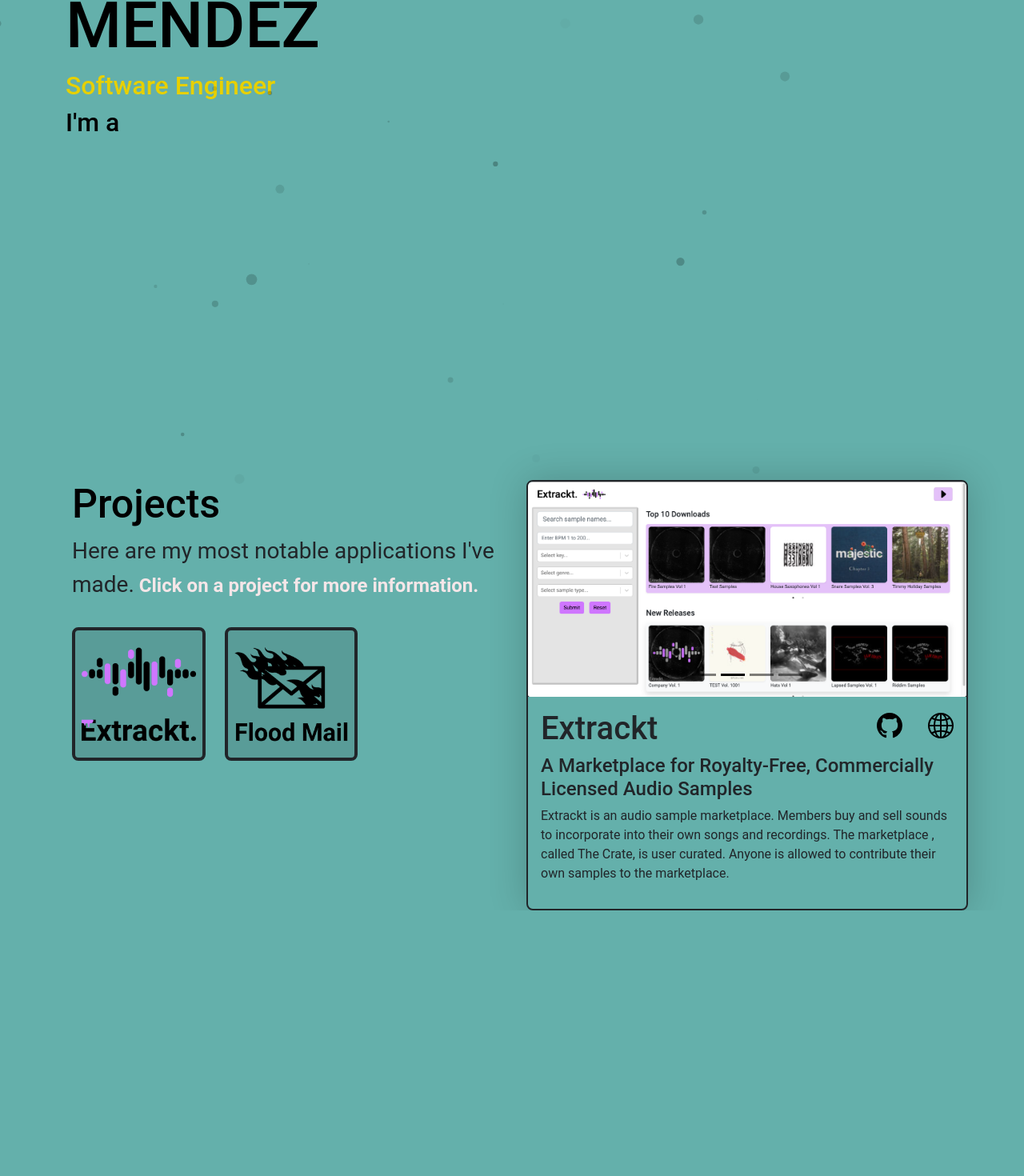
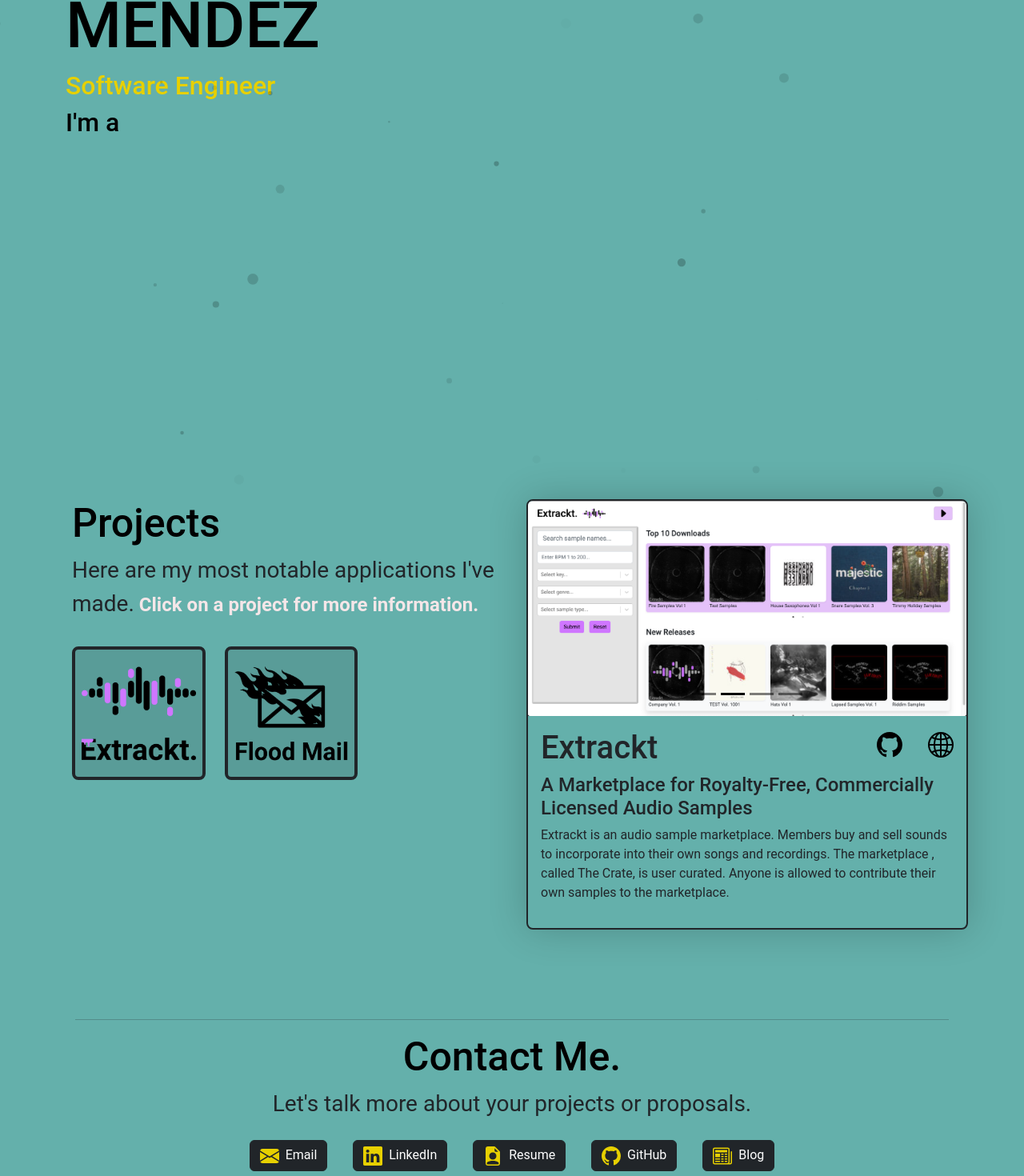
Before and after one commit to nickmendezFlatiron/my-portfolio, a React (Create React App) app: page / in a window 1280 px wide. Shown: the part 176-1646 px from the top of the page at 80% size. Before the commit the page ends 1314 px from the top, so only its background shows below. Built offline with nearby package versions, Linux system fonts and the light colour scheme.

Commit message:
created contact component

```diff
--- a/package.json
+++ b/package.json
@@ -13,9 +13,11 @@
     "react-particles": "^2.3.3",
     "react-router-dom": "^6.4.1",
     "react-scripts": "5.0.1",
+    "react-slick": "^0.29.0",
     "react-spring": "^9.5.5",
     "react-uuid": "^1.0.3",
     "sass": "^1.55.0",
+    "slick-carousel": "^1.8.1",
     "tsparticles": "^2.3.4",
     "web-vitals": "^2.1.4"
   },
--- a/src/About.jsx
+++ b/src/About.jsx
@@ -5,7 +5,7 @@ import Row from 'react-bootstrap/Row'
 
 const About = () => {
   return (
-    <Row id="about" className= "pt-5 mt-3 content">
+    <Row id="about" className= "pt-5 my-3 content">
       <Col className="text-blk">
         <h1 className='' id='name'>NICHOLAS <br/> MENDEZ</h1>
         <h2 className="text-warning">Software Engineer</h2>
--- a/src/App.js
+++ b/src/App.js
@@ -23,7 +23,7 @@ function App() {
         <About />
         <Projects />
         {/* <Skills /> */}
-      {/* <Contact /> */}
+      <Contact />
       </Container>
       <ParticleBG />
     </ProjectContext.Provider>
--- a/src/Contact.jsx
+++ b/src/Contact.jsx
@@ -1,8 +1,86 @@
 import React from 'react'
+import Container from 'react-bootstrap/Container'
+import Button from 'react-bootstrap/Button'
+import Row from 'react-bootstrap/Row'
+import Col from 'react-bootstrap/Col'
+import res from './assets/resume.pdf'
+const Contact = () => {
 
-const Contact = () => {
+  const resume = <svg xmlns="http://www.w3.org/2000/svg" width="24" height="24" fill="currentColor" className="text-warning me-1" viewBox="0 0 16 16">
+                  <path d="M9.293 0H4a2 2 0 0 0-2 2v12a2 2 0 0 0 2 2h8a2 2 0 0 0 2-2V4.707A1 1 0 0 0 13.707 4L10 .293A1 1 0 0 0 9.293 0zM9.5 3.5v-2l3 3h-2a1 1 0 0 1-1-1zM11 8a3 3 0 1 1-6 0 3 3 0 0 1 6 0zm2 5.755V14a1 1 0 0 1-1 1H4a1 1 0 0 1-1-1v-.245S4 12 8 12s5 1.755 5 1.755z"/>
+                </svg>
+  const github = <svg  xmlns="http://www.w3.org/2000/svg" width="24" height="24"  fill="currentColor" className="text-warning me-1" viewBox="0 0 16 16">
+                  <path d="M8 0C3.58 0 0 3.58 0 8c0 3.54 2.29 6.53 5.47 7.59.4.07.55-.17.55-.38 0-.19-.01-.82-.01-1.49-2.01.37-2.53-.49-2.69-.94-.09-.23-.48-.94-.82-1.13-.28-.15-.68-.52-.01-.53.63-.01 1.08.58 1.23.82.72 1.21 1.87.87 2.33.66.07-.52.28-.87.51-1.07-1.78-.2-3.64-.89-3.64-3.95 0-.87.31-1.59.82-2.15-.08-.2-.36-1.02.08-2.12 0 0 .67-.21 2.2.82.64-.18 1.32-.27 2-.27.68 0 1.36.09 2 .27 1.53-1.04 2.2-.82 2.2-.82.44 1.1.16 1.92.08 2.12.51.56.82 1.27.82 2.15 0 3.07-1.87 3.75-3.65 3.95.29.25.54.73.54 1.48 0 1.07-.01 1.93-.01 2.2 0 .21.15.46.55.38A8.012 8.012 0 0 0 16 8c0-4.42-3.58-8-8-8z"/>
+                </svg>
+  const email = <svg xmlns="http://www.w3.org/2000/svg" width="24" height="24"  fill="currentColor" className="text-warning me-1" viewBox="0 0 16 16">
+                  <path d="M.05 3.555A2 2 0 0 1 2 2h12a2 2 0 0 1 1.95 1.555L8 8.414.05 3.555ZM0 4.697v7.104l5.803-3.558L0 4.697ZM6.761 8.83l-6.57 4.027A2 2 0 0 0 2 14h12a2 2 0 0 0 1.808-1.144l-6.57-4.027L8 9.586l-1.239-.757Zm3.436-.586L16 11.801V4.697l-5.803 3.546Z"/>
+                </svg>
+  const linkedIn =  <svg xmlns="http://www.w3.org/2000/svg" width="24" height="24" fill="currentColor" className="text-warning me-1" viewBox="0 0 16 16">
+                      <path d="M0 1.146C0 .513.526 0 1.175 0h13.65C15.474 0 16 .513 16 1.146v13.708c0 .633-.526 1.146-1.175 1.146H1.175C.526 16 0 15.487 0 14.854V1.146zm4.943 12.248V6.169H2.542v7.225h2.401zm-1.2-8.212c.837 0 1.358-.554 1.358-1.248-.015-.709-.52-1.248-1.342-1.248-.822 0-1.359.54-1.359 1.248 0 .694.521 1.248 1.327 1.248h.016zm4.908 8.212V9.359c0-.216.016-.432.08-.586.173-.431.568-.878 1.232-.878.869 0 1.216.662 1.216 1.634v3.865h2.401V9.25c0-2.22-1.184-3.252-2.764-3.252-1.274 0-1.845.7-2.165 1.193v.025h-.016a5.54 5.54 0 0 1 .016-.025V6.169h-2.4c.03.678 0 7.225 0 7.225h2.4z"/>
+                    </svg>
+  const blog =  <svg xmlns="http://www.w3.org/2000/svg" width="24" height="24" fill="currentColor" className="text-warning me-1"  viewBox="0 0 16 16">
+                  <path d="M0 2.5A1.5 1.5 0 0 1 1.5 1h11A1.5 1.5 0 0 1 14 2.5v10.528c0 .3-.05.654-.238.972h.738a.5.5 0 0 0 .5-.5v-9a.5.5 0 0 1 1 0v9a1.5 1.5 0 0 1-1.5 1.5H1.497A1.497 1.497 0 0 1 0 13.5v-11zM12 14c.37 0 .654-.211.853-.441.092-.106.147-.279.147-.531V2.5a.5.5 0 0 0-.5-.5h-11a.5.5 0 0 0-.5.5v11c0 .278.223.5.497.5H12z"/>
+                  <path d="M2 3h10v2H2V3zm0 3h4v3H2V6zm0 4h4v1H2v-1zm0 2h4v1H2v-1zm5-6h2v1H7V6zm3 0h2v1h-2V6zM7 8h2v1H7V8zm3 0h2v1h-2V8zm-3 2h2v1H7v-1zm3 0h2v1h-2v-1zm-3 2h2v1H7v-1zm3 0h2v1h-2v-1z"/>
+                </svg>
+
   return (
-    <div>Contact</div>
+    <Container id="contact" className="mt-5 pt-5">
+      <hr/>
+      <Row className="text-center">
+          <h1 className="text-top text-blk title text-center">Contact Me.</h1>
+          <span className='fs-3 align-bottom'>Let's talk more about your projects or proposals. </span>
+      </Row>
+      <Row className="my-4" >
+        <Col className="d-flex justify-content-center text-light align-items-center" >
+          <Button
+            variant='dark'
+            rel="noopener noreferrer"
+            href="mailto:mendez.nicholasr@gmail.com"
+            className="icon mx-3 align-baseline "
+            target="_blank"
+          >
+          {email} Email
+          </Button>
+          <Button
+            variant='dark'
+            rel="noopener noreferrer"
+            href="www.linkedin.com/in/mendez-nicholas"
+            className="icon mx-3 align-baseline"
+            target="_blank"
+          >
+           {linkedIn} LinkedIn
+          </Button>
+          <Button
+            variant='dark'
+            rel="noopener noreferrer"
+            href={res}
+            className="icon mx-3 align-baseline"
+            target="_blank"
+            download
+          >
+            {resume} Resume
+          </Button>
+          <Button
+            variant='dark'
+            rel="noopener noreferrer"
+            href="https://github.com/nickmendezFlatiron/"
+            className="icon mx-3 align-baseline"
+            target="_blank"
+          >
+           {github} GitHub
+          </Button>
+          <Button
+            variant='dark'
+            rel="noopener noreferrer"
+            href="https://dev.to/nickmendez"
+            className="icon mx-3 align-baseline"
+            target="_blank"
+          >
+            {blog} Blog
+          </Button>
+        </Col>
+      </Row>
+    </Container>
   )
 }
 
--- a/src/Navigation.jsx
+++ b/src/Navigation.jsx
@@ -1,23 +1,23 @@
-import React from 'react'
+import {React} from 'react'
 import Container from 'react-bootstrap/Container';
 import Nav from 'react-bootstrap/Nav';
 import Navbar from 'react-bootstrap/Navbar';
 
 const Navigation = () => {
+
   return (
     <Navbar
-      bg="*"
       variant="light"
-      className="justify-content-end"
+      className="header-bg justify-content-end transition"
       fixed="top"
       id="navbar-top"
     >
       <Container >
-        <Navbar.Brand  href="#about" className="bg-primary px-3 rounded-3">Nicholas Mendez</Navbar.Brand>
+        <Navbar.Brand  href="#about" className="px-3 rounded-3">Nicholas Mendez</Navbar.Brand>
         <Nav className="ms-auto">
           <Nav.Link href="#about">About</Nav.Link>
           <Nav.Link href="#projects">Projects</Nav.Link>
-          <Nav.Link href="#full-stack-skills">Skills</Nav.Link>
+          <Nav.Link href="#skills">Skills</Nav.Link>
           <Nav.Link href="#contact">Contact</Nav.Link>
         </Nav>
       </Container>
--- a/src/projects/ProjectContext.jsx
+++ b/src/projects/ProjectContext.jsx
@@ -15,7 +15,7 @@ export const floodMail = {
   underHeading: "A Game Theory Based Messaging Platform",
   description: "Every user has complete control over their conversations and data. Flood mail requires no personal information to signup. When a message or conversation is deleted by a flood user , it is deleted forever. For both users involved in the conversation. Delete your account , and all associated data is deleted as well. " ,
   images:[account, home, inbox, thread],
-  technologies: [],
+  technologies: ["React", "JavaScript", "Ruby", "Ruby on Rails", "HTML", "CSS/SCSS", "PostgreSQL", "Bootstrap", "Adobe CC"],
   links: {
     github: "https://github.com/nickmendezFlatiron/flood-mail",
     website: 'https://flood-mail.herokuapp.com'
@@ -26,7 +26,7 @@ export const extrackt = {
   underHeading: "A Marketplace for Royalty-Free, Commercially Licensed Audio Samples",
   description: "Extrackt is an audio sample marketplace. Members buy and sell sounds to incorporate into their own songs and recordings. The marketplace , called The Crate, is user curated. Anyone is allowed to contribute their own samples to the marketplace.",
   images:[main, crate, collection, preview],
-  technologies: [],
+  technologies: ["React", "JavaScript", "Ruby", "Ruby on Rails", "HTML", "CSS/SCSS", "PostgreSQL", "Bootstrap", "AWS", "Adobe CC"],
   links: {
     github: "https://github.com/nickmendezFlatiron/extrackt",
     website: "https://extrackt.onrender.com/"
--- a/src/projects/ProjectTiles.jsx
+++ b/src/projects/ProjectTiles.jsx
@@ -1,7 +1,7 @@
 import React from 'react'
 import Card from 'react-bootstrap/Card'
 import Col from 'react-bootstrap/Col'
-import Row from 'react-bootstrap/Row'
+
 
 
 const ProjectTiles = ({image, project, setProject}) => {
--- a/src/projects/Projects.jsx
+++ b/src/projects/Projects.jsx
@@ -18,7 +18,7 @@ const Projects = () => {
       <div className="d-lg-none">
         <h1 className='text-top text-blk title text-center text-md-start'>Projects</h1>
       </div>
-      <Row className=" align-items-top">
+      <Row className=" align-items-top my-4">
         <ProjectsCard  project={project}/>
         <Col className='mx-2 order-md-first'>
           <div className="d-none d-lg-block">
--- a/src/projects/ProjectsCard.jsx
+++ b/src/projects/ProjectsCard.jsx
@@ -2,11 +2,15 @@ import React from 'react'
 import Col from 'react-bootstrap/Col'
 import Row from 'react-bootstrap/Row'
 import Carousel from 'react-bootstrap/Carousel';
+import Card from 'react-bootstrap/Card';
 import uuid from 'react-uuid';
+import Slider from "react-slick";
+
+import "slick-carousel/slick/slick.css";
+import "slick-carousel/slick/slick-theme.css";
 
 
 const ProjectsCard = ({project}) => {
-
   const {title, underHeading, description, images, technologies, links} = project
   const githubImg = <svg  xmlns="http://www.w3.org/2000/svg" width="32" height="40"  fill="currentColor" className="text-blk icon" viewBox="0 0 16 16">
                       <path d="M8 0C3.58 0 0 3.58 0 8c0 3.54 2.29 6.53 5.47 7.59.4.07.55-.17.55-.38 0-.19-.01-.82-.01-1.49-2.01.37-2.53-.49-2.69-.94-.09-.23-.48-.94-.82-1.13-.28-.15-.68-.52-.01-.53.63-.01 1.08.58 1.23.82.72 1.21 1.87.87 2.33.66.07-.52.28-.87.51-1.07-1.78-.2-3.64-.89-3.64-3.95 0-.87.31-1.59.82-2.15-.08-.2-.36-1.02.08-2.12 0 0 .67-.21 2.2.82.64-.18 1.32-.27 2-.27.68 0 1.36.09 2 .27 1.53-1.04 2.2-.82 2.2-.82.44 1.1.16 1.92.08 2.12.51.56.82 1.27.82 2.15 0 3.07-1.87 3.75-3.65 3.95.29.25.54.73.54 1.48 0 1.07-.01 1.93-.01 2.2 0 .21.15.46.55.38A8.012 8.012 0 0 0 16 8c0-4.42-3.58-8-8-8z"/>
@@ -25,15 +29,35 @@ const ProjectsCard = ({project}) => {
       </Carousel.Item>
     )
   })
+  const renderTechnologies = technologies.map(t => {
+    return (
+      <Col key={uuid()} className="text-center">
+       <Card className="tech-tile border border-dark border-2 p-1 m-1">
+        <Card.Text >
+          {t}
+        </Card.Text>
+       </Card>
+      </Col>
+    )
+  })
+  const settings = {
+    arrows: false,
+    dots: false,
+    infinite: true,
+    speed: 500,
+    autoplay: true,
+    autoplaySpeed: 2000,
+    slidesToShow: 4,
+    slidesToScroll: 1
+  };
 
   return (
     <Col lg className="project-card p-0 border border-dark border-2 rounded-3" id="projects">
       <Carousel variant="dark" controls={false} fade interval={3000} pause={false} className="">
         {carouselItems}
       </Carousel>
-      <Row className="align-content-center p-3">
+      <Row className="align-content-center pt-3 px-3">
         <Col className="d-flex justify-content-center align-items-top">
-
         <h1 className="me-auto">{title}</h1>
           <a href={links.github} rel="noreferrer" className="mx-3" target="_blank">
             {githubImg}
@@ -45,6 +69,11 @@ const ProjectsCard = ({project}) => {
       <h4>{underHeading}</h4>
       <p className='text-start'>{description}</p>
       </Row>
+      <Row className="justify-content-around mb-3 mx-2" >
+        {/* <Slider {...settings}>
+          {renderTechnologies}
+        </Slider> */}
+      </Row>
     </Col>
   )
 }
--- a/src/styles/App.css
+++ b/src/styles/App.css
@@ -19,6 +19,15 @@ body {
   color: black;
 }
 
+.transition {
+  transition: all .3 linear !important;
+}
+
+.header-bg {
+  /* background-color: #64b0abda ; */
+  background-image: linear-gradient(#64b0ab,#64b0abda, transparent) !important;
+}
+
 .icon:hover , .bg-card:hover {
   transition: all .075s linear !important;
   filter: drop-shadow( 2px 3px 4px rgb(0 0 0 / 0.4));
@@ -32,6 +41,13 @@ body {
   /* background-color: rgba(255, 255, 255, .15);
   backdrop-filter: blur(10px); */
   /* width: auto; */
+}
+
+.tech-tile {
+  background-color: rgba(0, 0, 0, 0.114);
+  white-space: nowrap;
+  box-shadow: 0 0 1px 0 rgba(0, 0, 0, 0.664);
+  font-size: 85%;
 }
 
 .text-blk{
```
Also changed, not shown: 2 other files (tests, documents, lock files or other folders).
